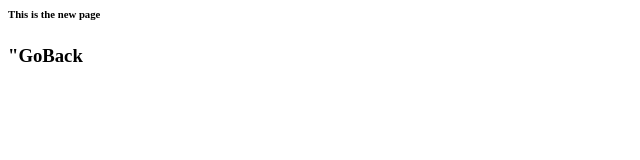
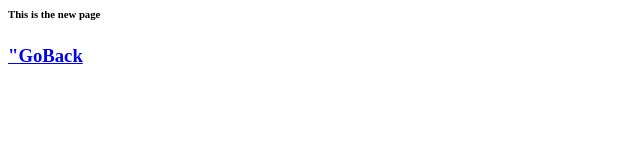
Before and after one commit to dnakeys/Programing-classes-GIT, a plain HTML site: page newpage.html in a window 1280 px wide. Shown: the full height of the page, 0-640 px from the left. Drawn offline with Linux system fonts and the light colour scheme.

Commit message:
fixed spelling a herf -> a href

```diff
--- a/newpage.html
+++ b/newpage.html
@@ -6,6 +6,6 @@
 <body>
     <h6>This is the new page</h6>
     <p></p>
-    <a herf="first.html"><h3>"GoBack</h3></a>
+    <a href="first.html"><h3>"GoBack</h3></a>
 </body>
 </html>
```
